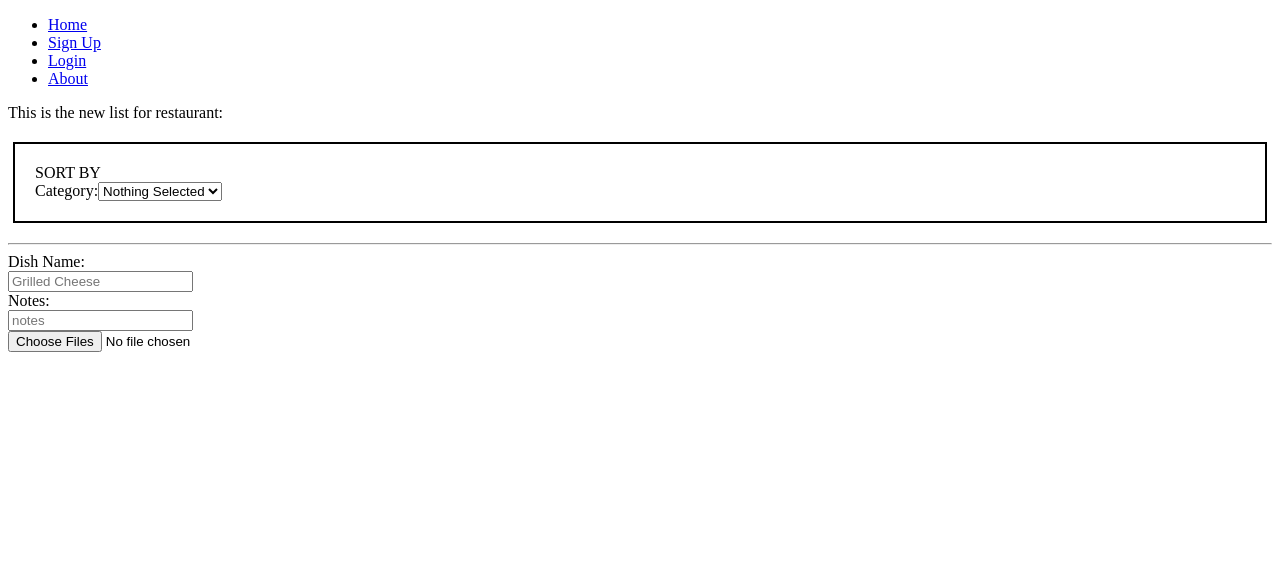
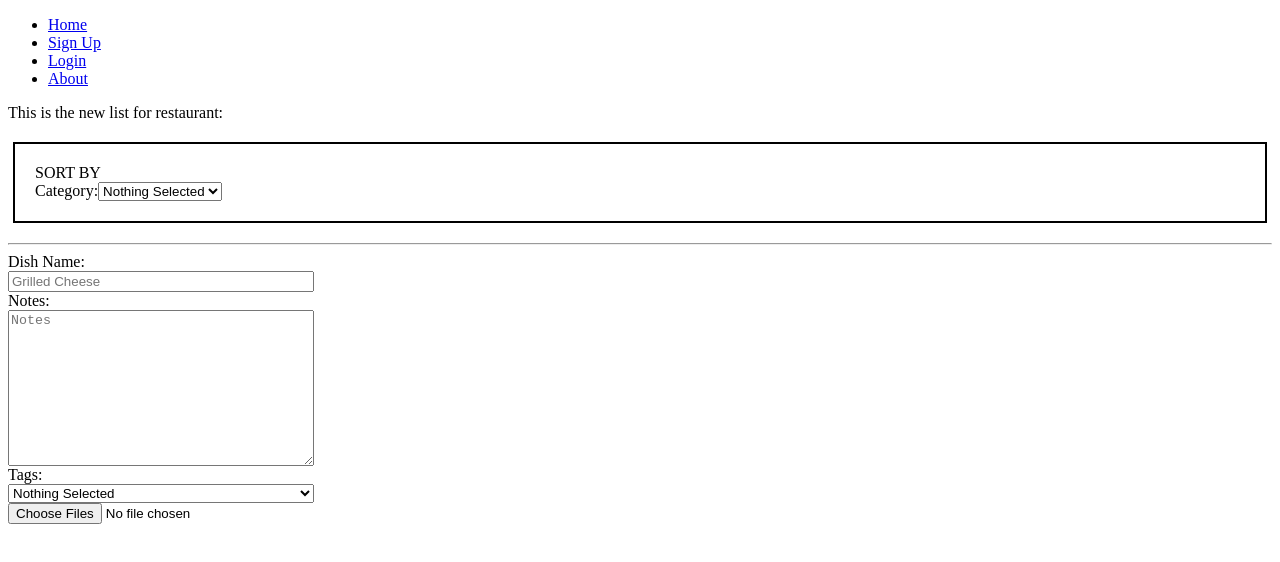
Before and after one commit to suvratkumra/FoodReviewWebsite, a React (Create React App) app in the folder client/: page /newList in a window 1280 px wide. Shown: the top 562 px of the page. Built offline with nearby package versions, Linux system fonts and the light colour scheme.

Commit message:
chore: refactoring to avoid redundant code

```diff
--- a/client/src/components/list/NewList.js
+++ b/client/src/components/list/NewList.js
@@ -19,13 +19,8 @@ const NewList = () => {
         console.log("dish", dishImages)
     }
 
+    const getAllSpiceLevels = () => {
         return (
-        <div>
-            This is the new list for restaurant: <span style={{ color: "red" }}> {queryParams.restaurantName} </span>
-            <div style={{ border: "2px solid", padding: "20px", margin: "20px 5px" }}>
-                <span>SORT BY</span>
-                <div>
-                    Category:
             <select>
                 <option value="nothing_selected">Nothing Selected</option>
                 <option value="bland">Bland</option>
@@ -50,22 +45,35 @@ const NewList = () => {
                 <option value="explosive">Explosive</option>
                 <option value="insane">Insane</option>
             </select>
+        )
+    }
+
+    return (
+        <div>
+            This is the new list for restaurant: <span style={{ color: "red" }}> {queryParams.restaurantName} </span>
+            <div style={{ border: "2px solid", padding: "20px", margin: "20px 5px" }}>
+                <span>SORT BY</span>
+                <div>
+                    Category:
+                    {getAllSpiceLevels()}
                 </div>
             </div>
             <hr />
             <div id='main_container'>
-                <div id="queue_card_container" >
+                <div id="queue_card_container" style={{ width: "50%" }}>
                     <div style={{ display: 'flex' }}>
-                        <div id="dish_image">
+                        <div id="dish_image" >
                             {dishImages.map((file) => (
-                                <img key={file.name} src={URL.createObjectURL(file)} alt={file.name} style={{ width: "100px", height: "100px" }} />
+                                <img key={file.name} src={URL.createObjectURL(file)} alt={file.name} style={{ width: "100px", height: "100px", padding: "2%" }} />
                             ))}
                         </div>
-                        <div style={{display:'flex', flexDirection: "column"}}>
-                            <label form='dishname'>Dish Name: </label>
-                            <input id='dishname' placeholder='Grilled Cheese'/>
-                            <label form='notes'>Notes: </label>
-                            <input id='notes' placeholder='notes' />
+                        <div style={{ display: 'flex', flexDirection: "column" }}>
+                            <label htmlFor='dishname'>Dish Name: </label>
+                            <input id='dishname' placeholder='Grilled Cheese' />
+                            <label htmlFor='notes'>Notes: </label>
+                            <textarea style={{ width: "300px", height: "150px", }} placeholder='Notes'></textarea>
+                            <label htmlFor='tags'>Tags: </label>
+                            {getAllSpiceLevels()}
                         </div>
 
                     </div>
```
Lines whose indentation alone changed are shown as unchanged.
